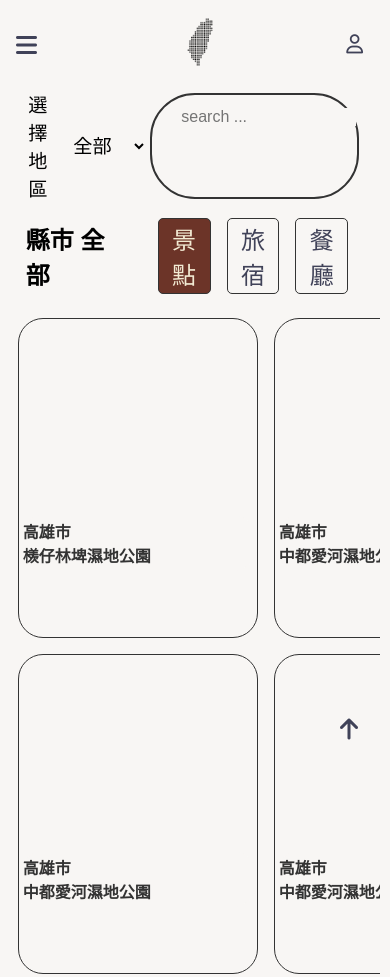
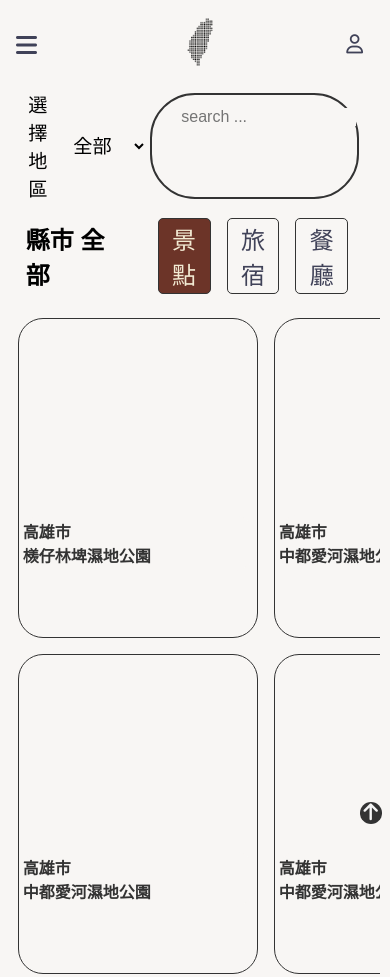
Before and after one commit to echohsu1122/echohsu1122.github.io, a plain HTML site: page index.html in a window 390 px wide. Shown: the top 977 px of the page. Drawn offline with Linux system fonts and the light colour scheme; no server answers; a web font is replaced by a local one.

Commit message:
fix style

```diff
--- a/style/style.scss
+++ b/style/style.scss
@@ -239,13 +239,18 @@ main {
 }
 #up {
   position: fixed;
-  top: 85%;
+  top: 95%;
   right: 2rem;
   z-index: 2;
+  cursor: pointer;
+  background-color: #333;
+  border-radius: 50%;
+  padding: 2px 5px;
+  .fa-arrow-up {
+    color: whitesmoke;
+    font-size: 1.5rem;
 
-  .fa-arrow-up {
-    color: var(--font-color);
-    font-size: 1.5rem;
+    background-color: transparent;
   }
 }
 #dataEnd {
@@ -405,6 +410,14 @@ footer {
       }
     }
   }
+  #up {
+    right: 0.5rem;
+    padding: 1px 4px;
+    .fa-arrow-up {
+      color: whitesmoke;
+      font-size: 1.2rem;
+    }
+  }
   @keyframes showMenu {
     0% {
       transform: scaleY(0);
```
Also changed, not shown: style/style.css.
